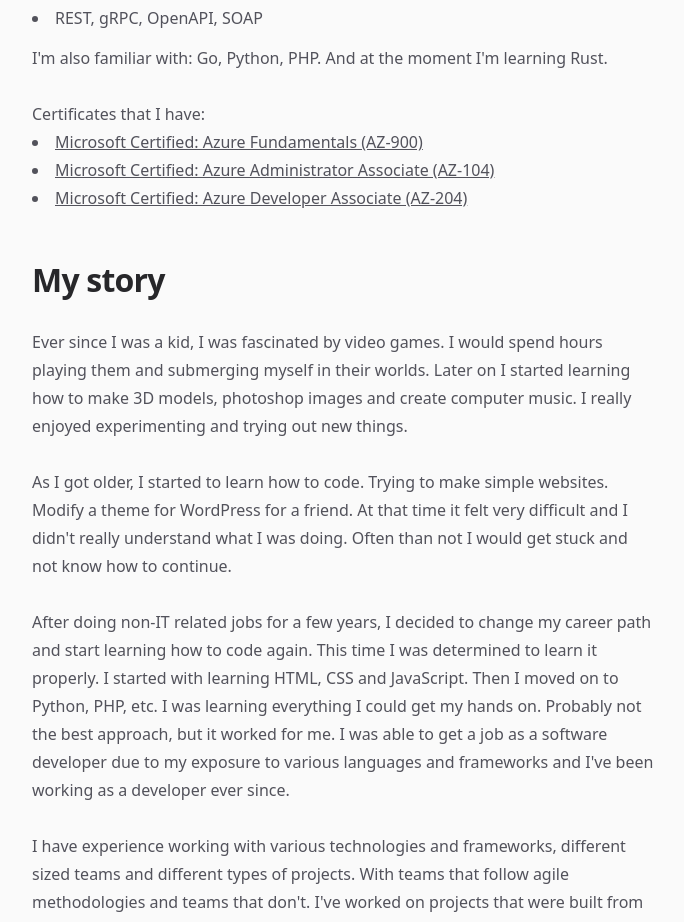
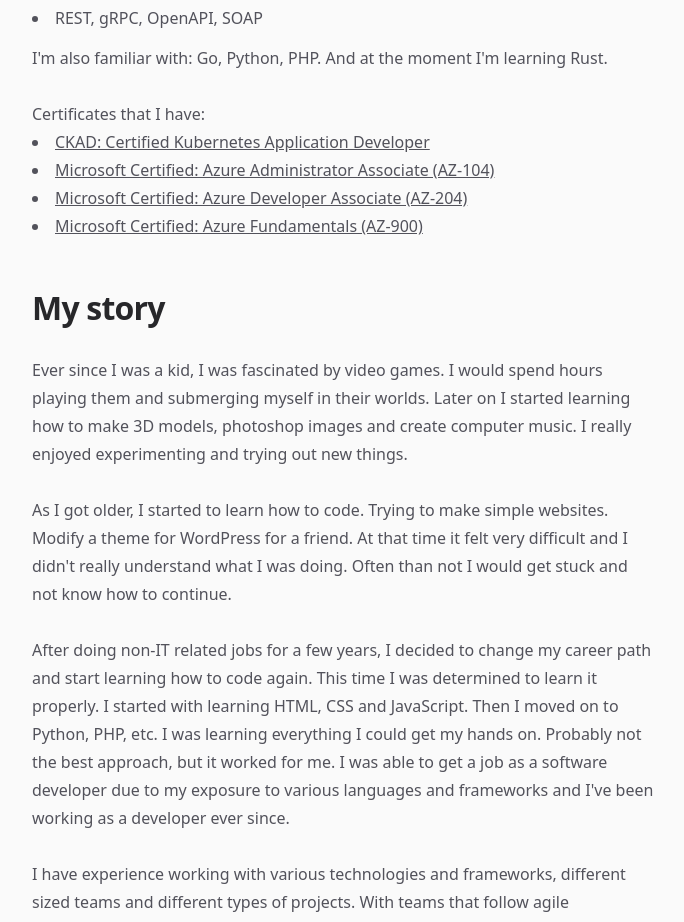
Before and after one commit to azdanov/azdanov-web, a Next.js app: page /about in a window 1280 px wide. Shown: the part 824-1746 px from the top of the page, without its empty margins (96-780 px from the left). Built offline with nearby package versions, Linux system fonts and the light colour scheme; no server answers.

Commit message:
refactor(about): add ckad certificate

```diff
--- a/src/app/about/page.tsx
+++ b/src/app/about/page.tsx
@@ -104,11 +104,11 @@ export default function About() {
                     <li>
                       <a
                         className="underline"
-                        href="https://learn.microsoft.com/api/credentials/share/en-us/azdanov/294B5745E8FCEC01?sharingId=E18AE6457FBDE5E3"
+                        href="https://www.credly.com/badges/991bf428-28a3-42ee-b3bf-c6857b8e0392"
                         target="_blank"
                         rel="noopener noreferrer"
                       >
-                        Microsoft Certified: Azure Fundamentals (AZ-900)
+                        CKAD: Certified Kubernetes Application Developer
                       </a>
                     </li>
                     <li>
@@ -130,6 +130,16 @@ export default function About() {
                         rel="noopener noreferrer"
                       >
                         Microsoft Certified: Azure Developer Associate (AZ-204)
+                      </a>
+                    </li>
+                    <li>
+                      <a
+                        className="underline"
+                        href="https://learn.microsoft.com/api/credentials/share/en-us/azdanov/294B5745E8FCEC01?sharingId=E18AE6457FBDE5E3"
+                        target="_blank"
+                        rel="noopener noreferrer"
+                      >
+                        Microsoft Certified: Azure Fundamentals (AZ-900)
                       </a>
                     </li>
                   </ul>
```
